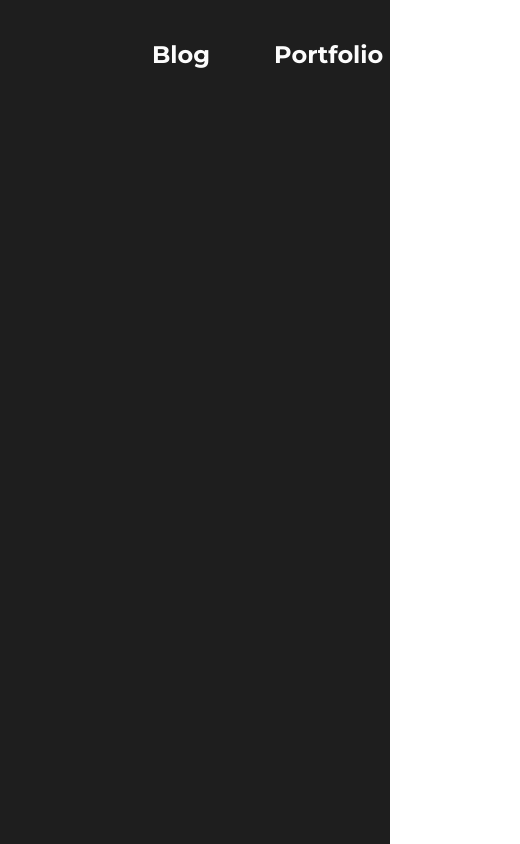
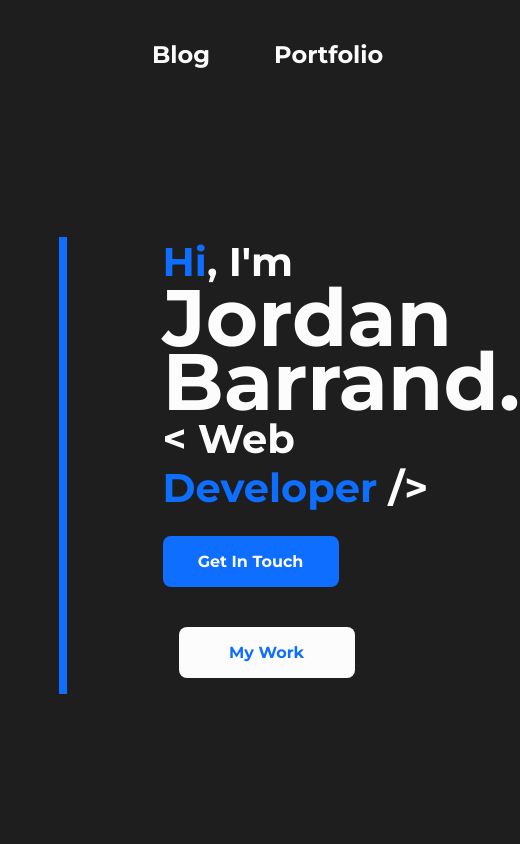
Before and after one commit to Jordyrock15/Personal-Portfolio-Next-Js, a Next.js app: page / in a window 390 px wide. Shown: the top 844 px of the page, 520 px wide, since content can reach past the window. Built offline with nearby package versions, Linux system fonts and the light colour scheme.

Commit message:
Main Title (non-responsive)

```diff
--- a/components/Header.js
+++ b/components/Header.js
@@ -5,7 +5,9 @@ import styled from 'styled-components';
 export default function Header() {
 	return (
 		<Container>
-			<Image src='/navbar_logo.svg' width={96} height={96} alt='Navbar Logo' />
+			<Link href='/'>
+				<Image src='/navbar_logo.svg' width={85} height={85} alt='Navbar Logo' />
+			</Link>
 
 			<nav>
 				<Ul>
--- a/components/Layout.js
+++ b/components/Layout.js
@@ -13,7 +13,7 @@ export default function Layout({ title, keywords, description, children }) {
 			</Head>
 			<Header />
 			<Container>{children}</Container>
-			<Footer />
+			{/* <Footer /> */}
 		</div>
 	);
 }
@@ -25,6 +25,7 @@ Layout.defaultProps = {
 };
 
 const Container = styled.div`
-	min-height: 100vh;
+	max-height: 100vh;
 	background: #1e1e1e;
+	margin: 0 15vw;
 `;
--- /dev/null
+++ b/components/TopComponent.js
@@ -0,0 +1,77 @@
+import styled from 'styled-components';
+import Image from 'next/image';
+
+export default function TopComponent() {
+	return (
+		<Container>
+			<TitleContainer>
+				<H2>
+					<Span>Hi</Span>, I'm
+				</H2>
+				<H1>Jordan Barrand.</H1>
+				<H2>
+					&#60; Web <Span>Developer</Span> /&#62;
+				</H2>
+
+				<Button bg_color='#0D6EFF' color='#FCFCFC'>
+					Get In Touch
+				</Button>
+				<Button bg_color='#FCFCFC' color='#0D6EFF' margin_left='1rem'>
+					My Work
+				</Button>
+			</TitleContainer>
+			<Image src='/navbar_logo.svg' height={500} width={500} />
+		</Container>
+	);
+}
+
+const Container = styled.div`
+	padding-left: 6rem;
+	border-left: 8px solid #0d6eff;
+	font-family: 'Montserrat', sans-serif;
+	display: flex;
+	justify-content: space-between;
+	align-items: center;
+	margin-top: 8rem;
+`;
+
+const TitleContainer = styled.div`
+	color: #fcfcfc;
+	width: 30rem;
+	font-family: 'Montserrat', sans-serif;
+`;
+
+const Span = styled.span`
+	color: #0d6eff;
+`;
+
+const H1 = styled.h1`
+	font-size: 5rem;
+	line-height: 4rem;
+	font-weight: bold;
+	margin: 0;
+`;
+
+const H2 = styled.h2`
+	font-size: 2.5rem;
+	position: relative;
+	top: ${(props) => (props.down ? props.down : 0)};
+	margin: 0;
+	font-weight: bold;
+`;
+
+const Button = styled.button`
+	font-family: 'Montserrat', sans-serif;
+	background-color: ${(props) => props.bg_color};
+	font-weight: bold;
+	font-size: 1rem;
+	margin-top: 1.5rem;
+	margin-bottom: 1rem;
+	margin-left: ${(props) => props.margin_left};
+	border-radius: 0.5rem;
+	padding: 1rem 0;
+	width: 11rem;
+	outline: none;
+	border: none;
+	color: ${(props) => props.color};
+`;
--- a/pages/index.js
+++ b/pages/index.js
@@ -1,5 +1,10 @@
 import Layout from '../components/Layout';
+import TopComponent from '../components/TopComponent';
 
 export default function Home() {
-	return <Layout></Layout>;
+	return (
+		<Layout>
+			<TopComponent />
+		</Layout>
+	);
 }
--- a/styles/globals.css
+++ b/styles/globals.css
@@ -6,6 +6,7 @@ body {
 	margin: 0;
 	font-family: -apple-system, BlinkMacSystemFont, Segoe UI, Roboto, Oxygen, Ubuntu, Cantarell,
 		Fira Sans, Droid Sans, Helvetica Neue, sans-serif;
+	background: #1e1e1e;
 }
 
 a {
```
